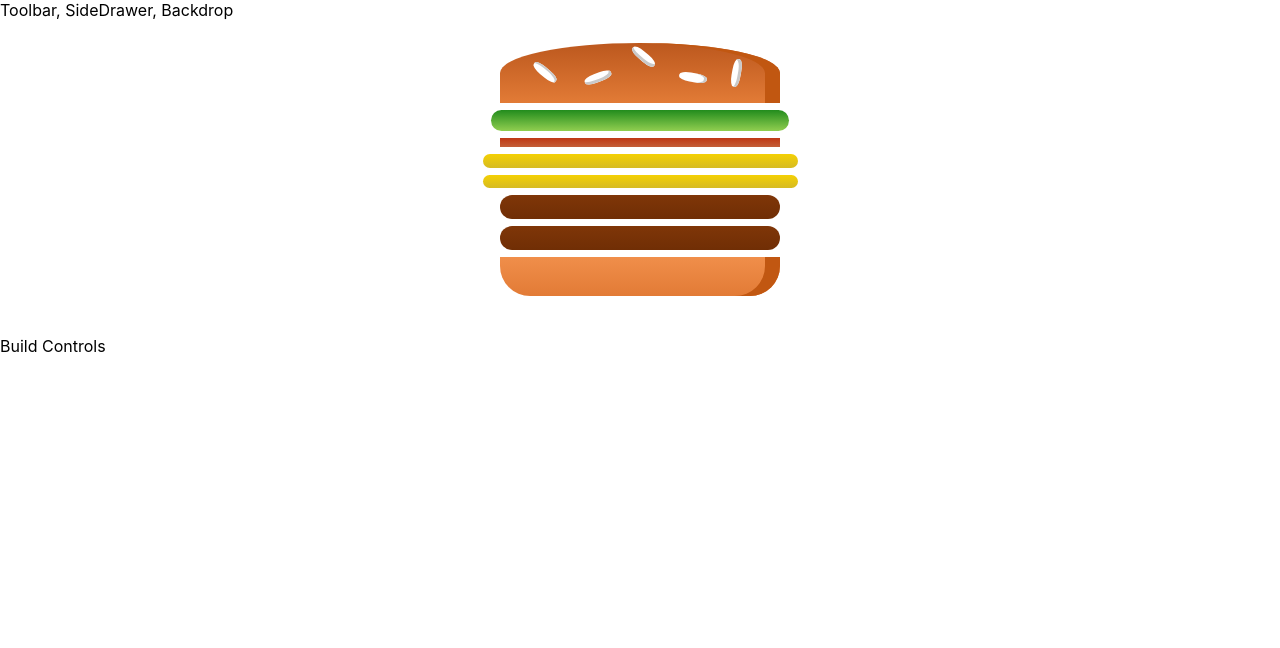
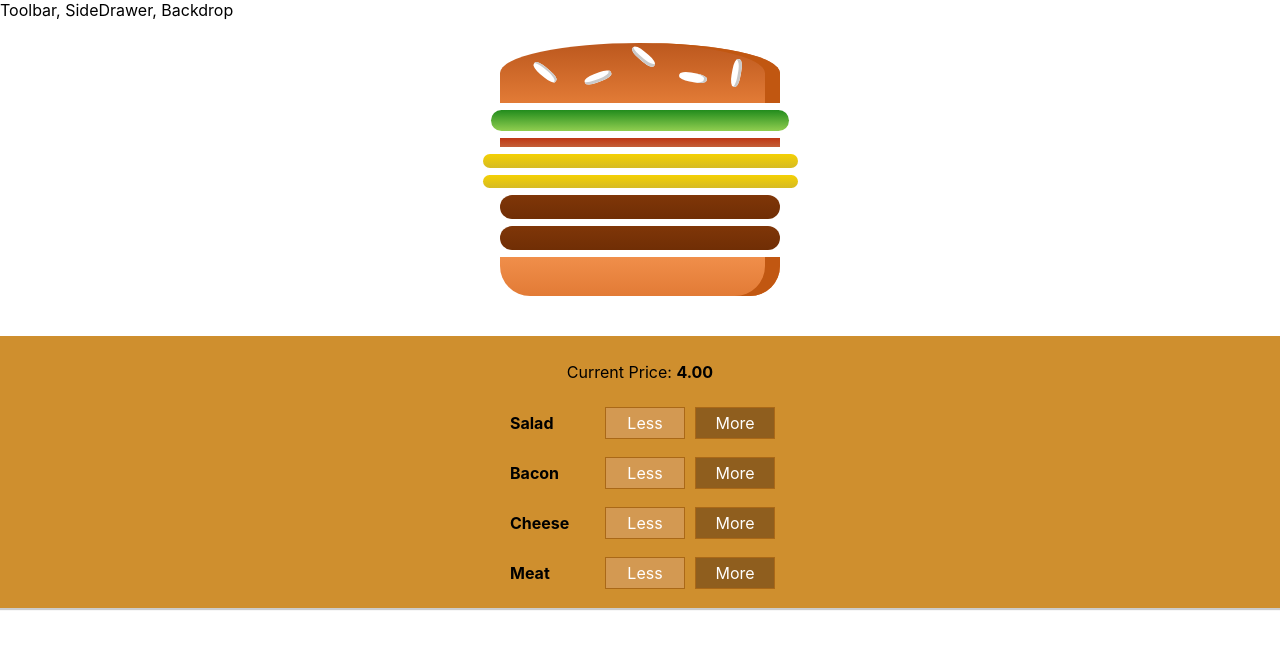
Before and after one commit to DenilsonDesigns/burger_builder_v2, a React app: page / in a window 1280 px wide. Shown: the top 648 px of the page. Built offline with nearby package versions, Linux system fonts and the light colour scheme.

Commit message:
added ingredient controls and price

```diff
--- /dev/null
+++ b/src/components/Burger/BuildControls/BuildControl/BuildControl.js
@@ -0,0 +1,22 @@
+import React from "react";
+import classes from "./BuildControl.module.css";
+
+const BuildControl = props => {
+  return (
+    <div className={classes.BuildControl}>
+      <div className={classes.Label}>{props.label}</div>
+      <button
+        className={classes.Less}
+        onClick={props.removed}
+        disabled={props.disabled}
+      >
+        Less
+      </button>
+      <button className={classes.More} onClick={props.added}>
+        More
+      </button>
+    </div>
+  );
+};
+
+export default BuildControl;
--- /dev/null
+++ b/src/components/Burger/BuildControls/BuildControl/BuildControl.module.css
@@ -0,0 +1,58 @@
+.BuildControl {
+  display: flex;
+  justify-content: space-between;
+  align-items: center;
+  margin: 5px 0;
+}
+
+.BuildControl button {
+  display: block;
+  font: inherit;
+  padding: 5px;
+  margin: 0 5px;
+  width: 80px;
+  border: 1px solid #aa6817;
+  cursor: pointer;
+  outline: none;
+}
+
+.BuildControl button:disabled {
+  background-color: #ac9980;
+  border: 1px solid #7e7365;
+  color: #ccc;
+  cursor: default;
+}
+
+.BuildControl button:hover:disabled {
+  background-color: #ac9980;
+  color: #ccc;
+  cursor: not-allowed;
+}
+
+.Label {
+  padding: 10px;
+  font-weight: bold;
+  width: 80px;
+}
+
+.BuildControl .Less {
+  background-color: #d39952;
+  color: white;
+}
+
+.BuildControl .More {
+  background-color: #8f5e1e;
+  color: white;
+}
+
+.BuildControl .Less:hover,
+.BuildControl .Less:active {
+  background-color: #daa972;
+  color: white;
+}
+
+.BuildControl .More:hover,
+.BuildControl .More:active {
+  background-color: #99703f;
+  color: white;
+}
--- /dev/null
+++ b/src/components/Burger/BuildControls/BuildControls.js
@@ -0,0 +1,31 @@
+import React from "react";
+import classes from "./BuildControls.module.css";
+import BuildControl from "./BuildControl/BuildControl";
+
+const controls = [
+  { label: "Salad", type: "salad" },
+  { label: "Bacon", type: "bacon" },
+  { label: "Cheese", type: "cheese" },
+  { label: "Meat", type: "meat" }
+];
+
+const BuildControls = props => {
+  return (
+    <div className={classes.BuildControls}>
+      <p>
+        Current Price: <strong>{props.price.toFixed(2)}</strong>
+      </p>
+      {controls.map(ctrl => (
+        <BuildControl
+          key={ctrl.label}
+          added={() => props.ingredientAdded(ctrl.type)}
+          removed={() => props.ingredientRemoved(ctrl.type)}
+          label={ctrl.label}
+          disabled={props.disabled[ctrl.type]}
+        />
+      ))}
+    </div>
+  );
+};
+
+export default BuildControls;
--- /dev/null
+++ b/src/components/Burger/BuildControls/BuildControls.module.css
@@ -0,0 +1,10 @@
+.BuildControls {
+  width: 100%;
+  background-color: #cf8f2e;
+  display: flex;
+  flex-flow: column;
+  align-items: center;
+  box-shadow: 0 2px 1px #ccc;
+  margin: auto;
+  padding: 10px 0;
+}
--- a/src/components/Burger/Burger.js
+++ b/src/components/Burger/Burger.js
@@ -3,11 +3,19 @@ import classes from "./Burger.module.css";
 import BurgerIngredient from "./BurgerIngredient/BurgerIngredient";
 
 const Burger = props => {
-  const transformedIngredients = Object.keys(props.ingredients).map(igKey => {
-    return [...Array(props.ingredients[igKey])].map((_, i) => {
-      return <BurgerIngredient key={igKey + i} type={igKey} />;
-    });
-  });
+  let transformedIngredients = Object.keys(props.ingredients)
+    .map(igKey => {
+      return [...Array(props.ingredients[igKey])].map((_, i) => {
+        return <BurgerIngredient key={igKey + i} type={igKey} />;
+      });
+    })
+    .reduce((arr, el) => {
+      return arr.concat(el);
+    }, []);
+
+  if (transformedIngredients.length === 0) {
+    transformedIngredients = <p>Please start adding ingredients</p>;
+  }
 
   return (
     <div className={classes.Burger}>
--- a/src/containers/BurgerBuilder/BurgerBuilder.js
+++ b/src/containers/BurgerBuilder/BurgerBuilder.js
@@ -1,6 +1,14 @@
 import React, { Component } from "react";
 import Aux from "../../hoc/Auxi";
 import Burger from "../../components/Burger/Burger";
+import BuildControls from "../../components/Burger/BuildControls/BuildControls";
+
+const INGREDIENT_PRICES = {
+  salad: 0.5,
+  cheese: 0.4,
+  meat: 1.4,
+  bacon: 0.8
+};
 
 class BurgerBuilder extends Component {
   state = {
@@ -9,13 +17,63 @@ class BurgerBuilder extends Component {
       bacon: 1,
       cheese: 2,
       meat: 2
+    },
+    totalPrice: 4
+  };
+
+  addIngredientHandler = type => {
+    const oldCount = this.state.ingredients[type];
+    const updatedCount = oldCount + 1;
+    const updatedIngredients = {
+      ...this.state.ingredients
+    };
+
+    updatedIngredients[type] = updatedCount;
+    const priceAddition = INGREDIENT_PRICES[type];
+    const oldPrice = this.state.totalPrice;
+    const newPrice = oldPrice + priceAddition;
+    this.setState({
+      totalPrice: newPrice,
+      ingredients: updatedIngredients
+    });
+  };
+
+  removeIngredientHandler = type => {
+    const oldCount = this.state.ingredients[type];
+    if (oldCount <= 0) {
+      return;
     }
+    const updatedCount = oldCount - 1;
+    const updatedIngredients = {
+      ...this.state.ingredients
+    };
+
+    updatedIngredients[type] = updatedCount;
+    const priceDeduction = INGREDIENT_PRICES[type];
+    const oldPrice = this.state.totalPrice;
+    const newPrice = oldPrice - priceDeduction;
+    this.setState({
+      totalPrice: newPrice,
+      ingredients: updatedIngredients
+    });
   };
+
   render() {
+    const disabledInfo = {
+      ...this.state.ingredients
+    };
+    for (let key in disabledInfo) {
+      disabledInfo[key] = disabledInfo[key] <= 0;
+    }
     return (
       <Aux>
         <Burger ingredients={this.state.ingredients} />
-        <div>Build Controls</div>
+        <BuildControls
+          ingredientAdded={this.addIngredientHandler}
+          ingredientRemoved={this.removeIngredientHandler}
+          disabled={disabledInfo}
+          price={this.state.totalPrice}
+        />
       </Aux>
     );
   }
```
